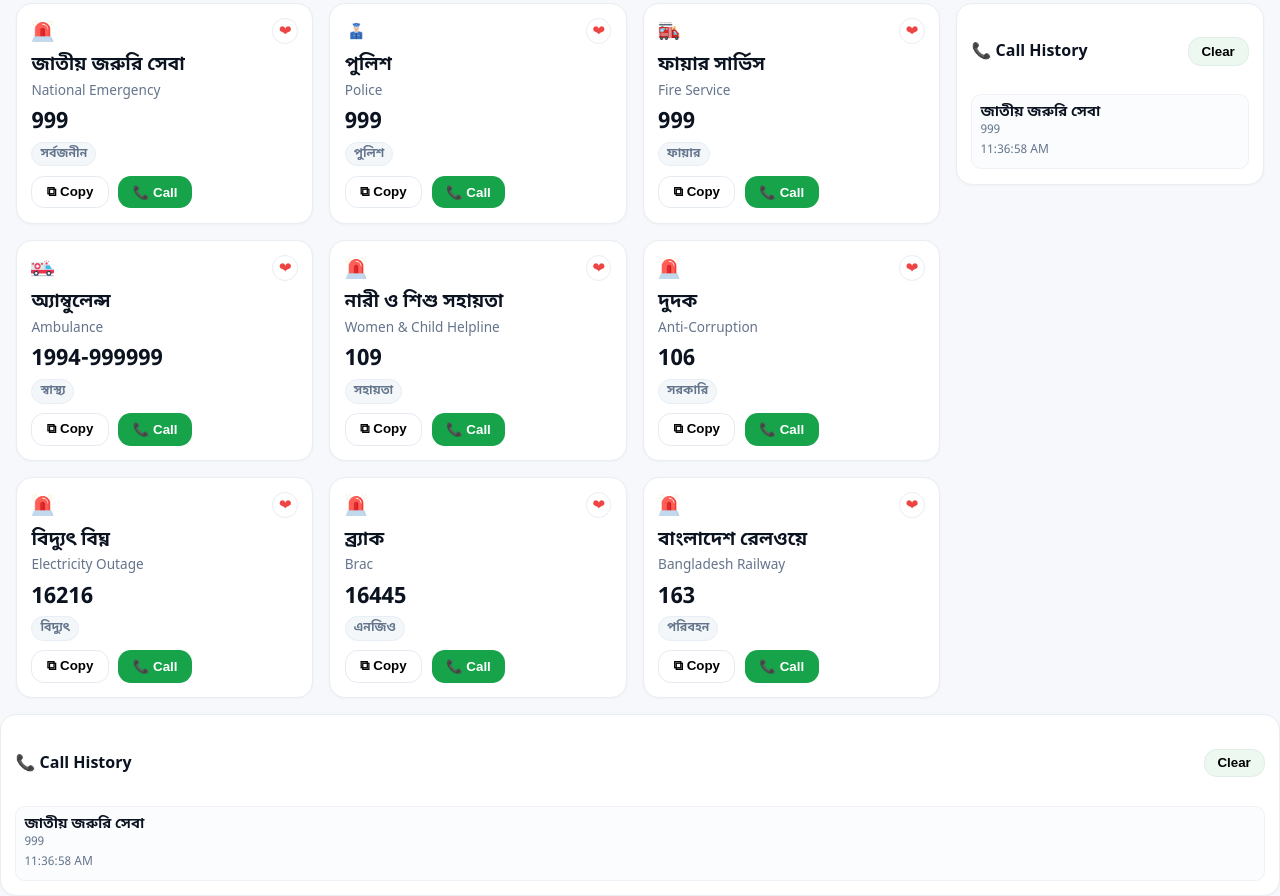
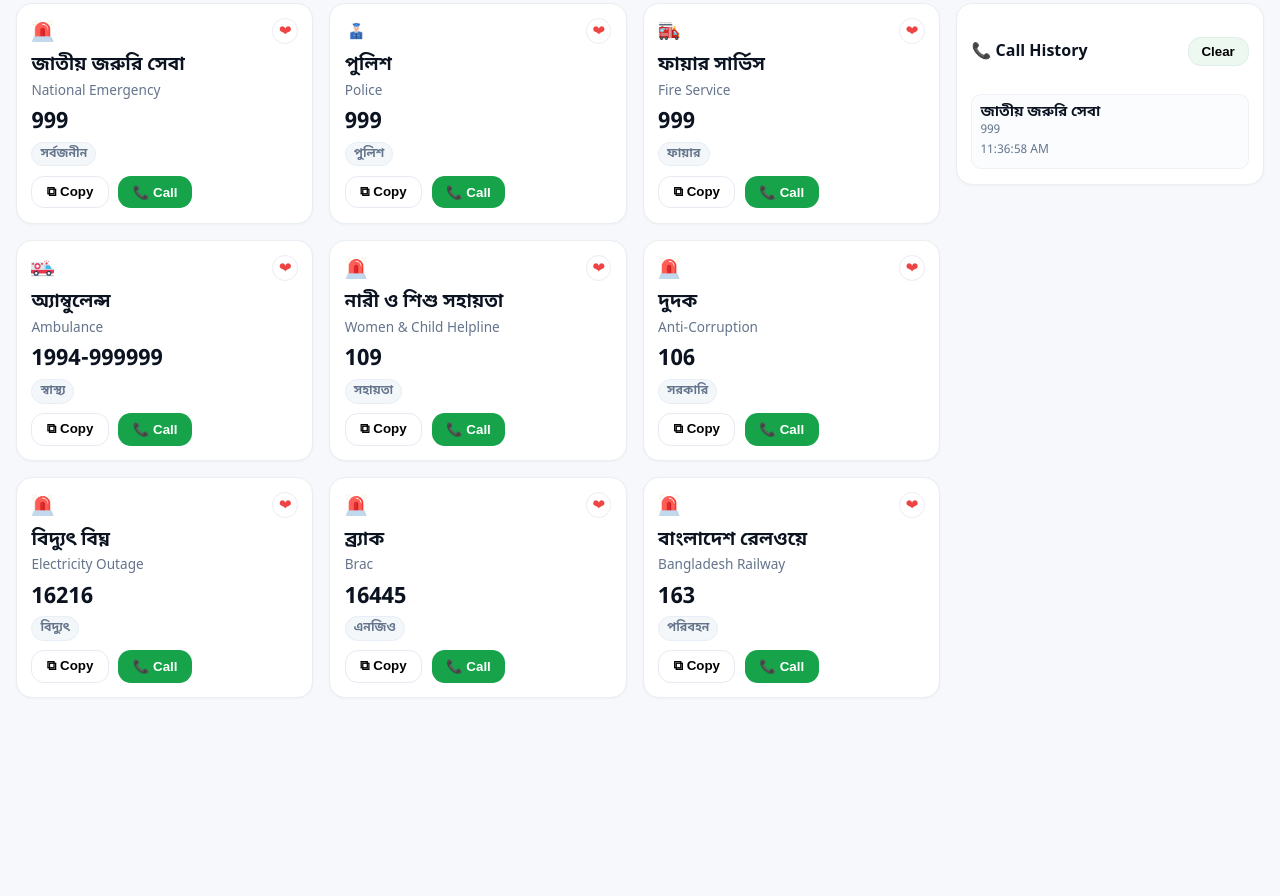
Before and after one commit to shahriar31416/Emergency-Project, a plain HTML site: page index.html in a window 1280 px wide. Shown: the part 304-1200 px from the top of the page. After the commit the page ends 1018 px from the top, so only its background shows below. Drawn offline with Linux system fonts and the light colour scheme.

Commit message:
add all changes

```diff
--- a/index.html
+++ b/index.html
@@ -200,20 +200,7 @@
   </aside>
 </main>
 
-    <aside class="history" aria-label="Call history">
-      <div class="history__header">
-        <h4>📞 Call History</h4>
-        <button class="btn btn--soft" type="button">Clear</button>
-      </div>
-      <ul class="history__list">
-        <li class="history__item">
-          <div class="history__name">জাতীয় জরুরি সেবা</div>
-          <div class="history__small">999</div>
-          <time class="history__time">11:36:58 AM</time>
-        </li>
-      </ul>
-    </aside>
-  </main>
+
 
 </body>
 </html>
```
